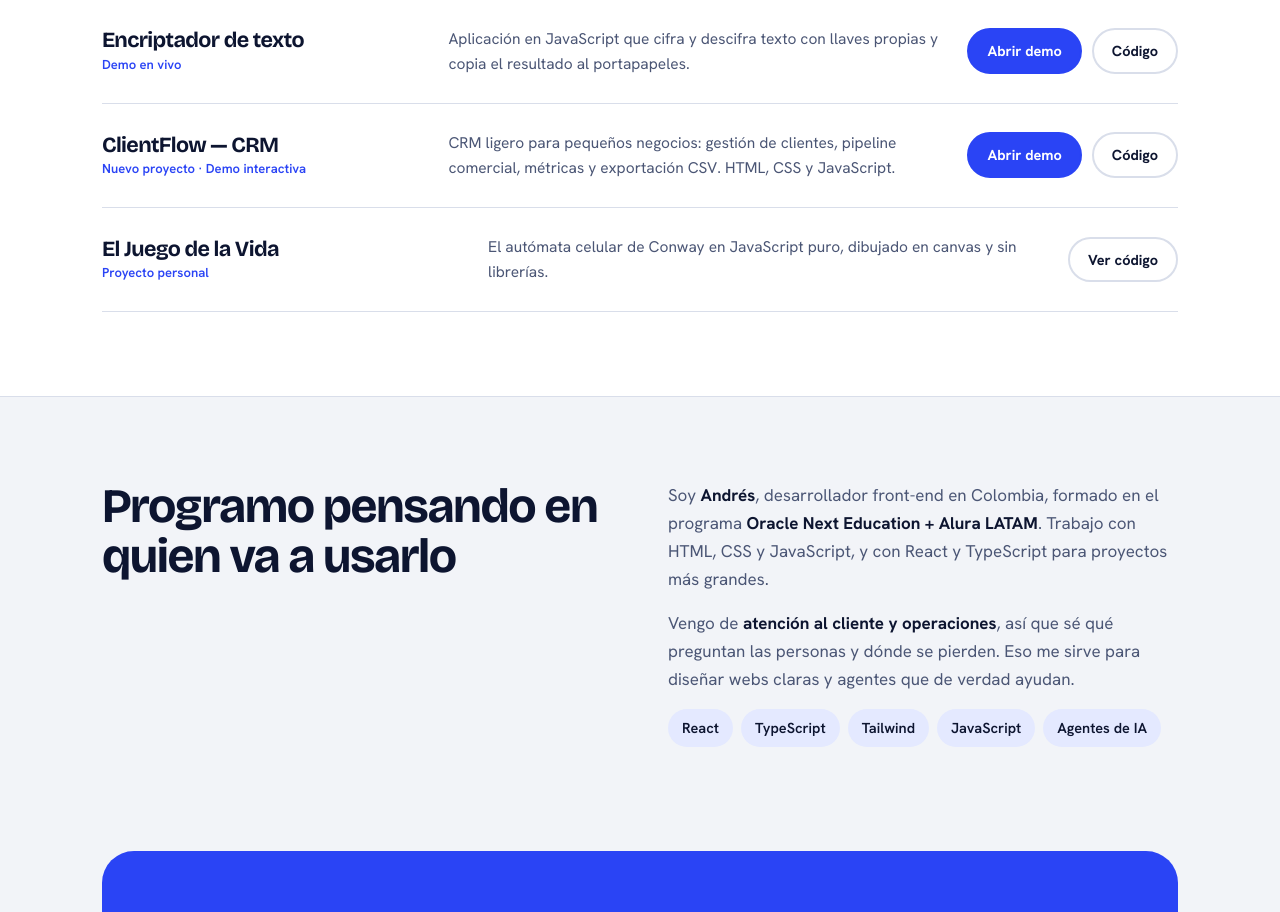
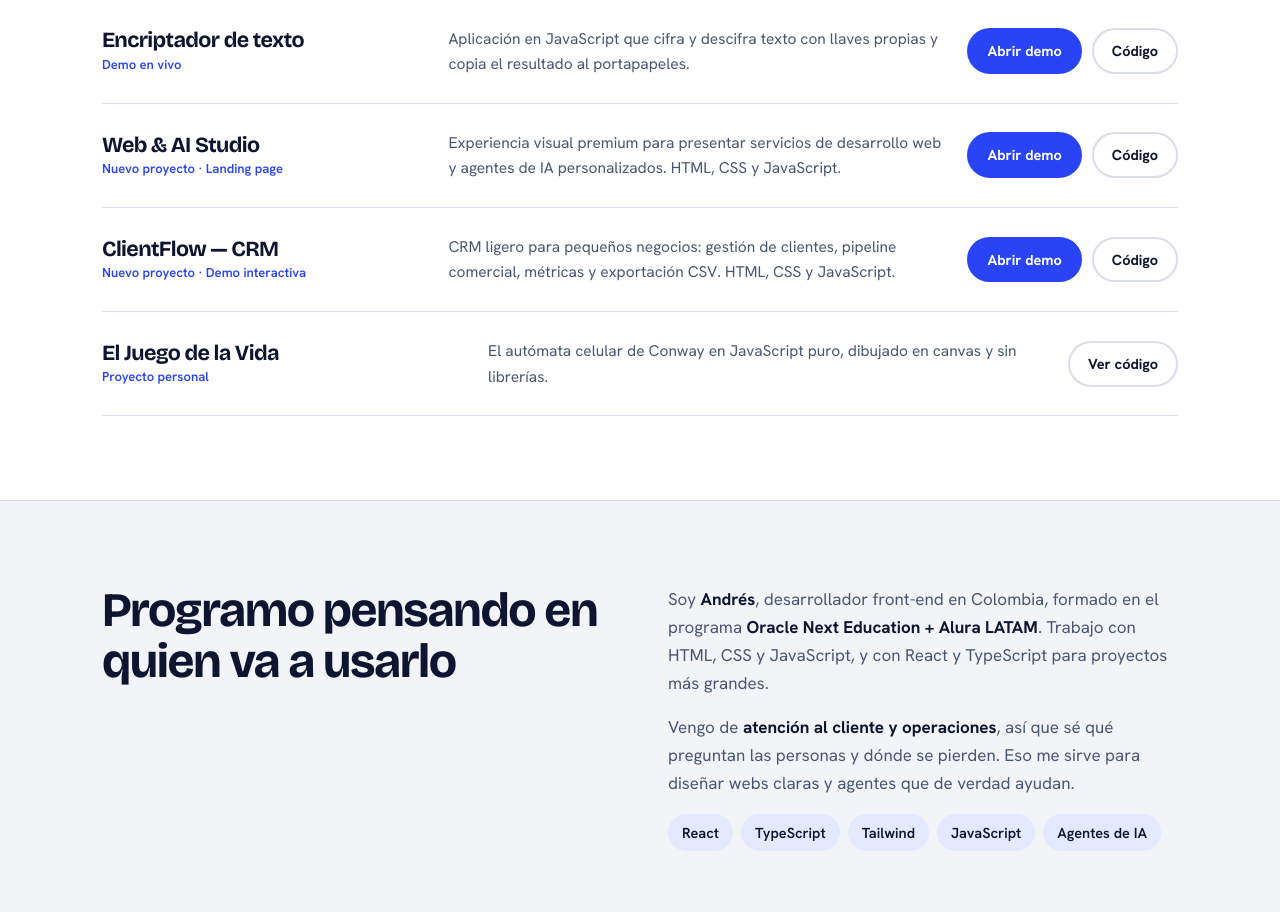
Before and after one commit to Metzeldor/Portafolio, a plain HTML site: page index.html in a window 1280 px wide. Shown: the part 2480-3392 px from the top of the page. Drawn offline with nearby package versions, Linux system fonts and the light colour scheme.

Commit message:
Feature Web & AI Studio in portfolio projects

```diff
--- a/index.html
+++ b/index.html
@@ -246,6 +246,11 @@ footer{padding-block:0 40px;font-size:14px;color:var(--muted);display:flex;flex-
         <div class="links"><a class="btn p sm" href="https://metzeldor.github.io/Encriptador-de-texto-Alura-Challenge/" target="_blank" rel="noopener noreferrer">Abrir demo</a><a class="btn g sm" href="https://github.com/Metzeldor/Encriptador-de-texto-Alura-Challenge" target="_blank" rel="noopener noreferrer">Código</a></div>
       </article>
       <article class="row">
+        <div><h3>Web & AI Studio</h3><small>Nuevo proyecto · Landing page</small></div>
+        <p>Experiencia visual premium para presentar servicios de desarrollo web y agentes de IA personalizados. HTML, CSS y JavaScript.</p>
+        <div class="links"><a class="btn p sm" href="./studio/">Abrir demo</a><a class="btn g sm" href="https://github.com/Metzeldor/Portafolio/tree/main/studio" target="_blank" rel="noopener noreferrer">Código</a></div>
+      </article>
+      <article class="row">
         <div><h3>ClientFlow — CRM</h3><small>Nuevo proyecto · Demo interactiva</small></div>
         <p>CRM ligero para pequeños negocios: gestión de clientes, pipeline comercial, métricas y exportación CSV. HTML, CSS y JavaScript.</p>
         <div class="links"><a class="btn p sm" href="./clientflow/">Abrir demo</a><a class="btn g sm" href="https://github.com/Metzeldor/Portafolio/tree/main/clientflow" target="_blank" rel="noopener noreferrer">Código</a></div>
```
